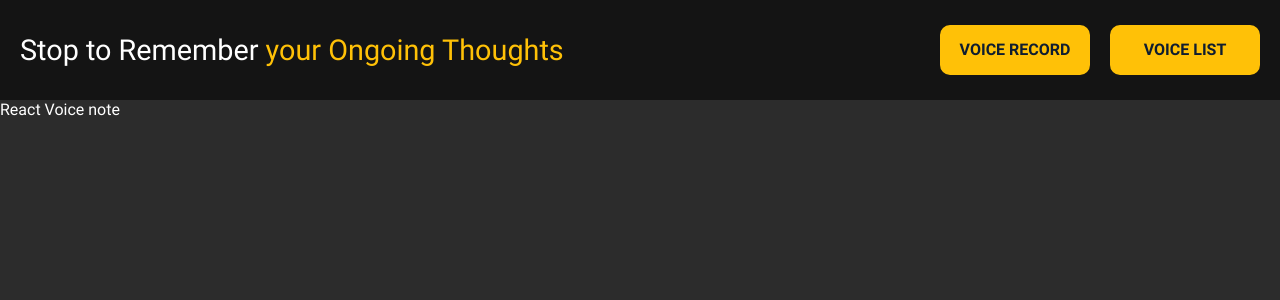
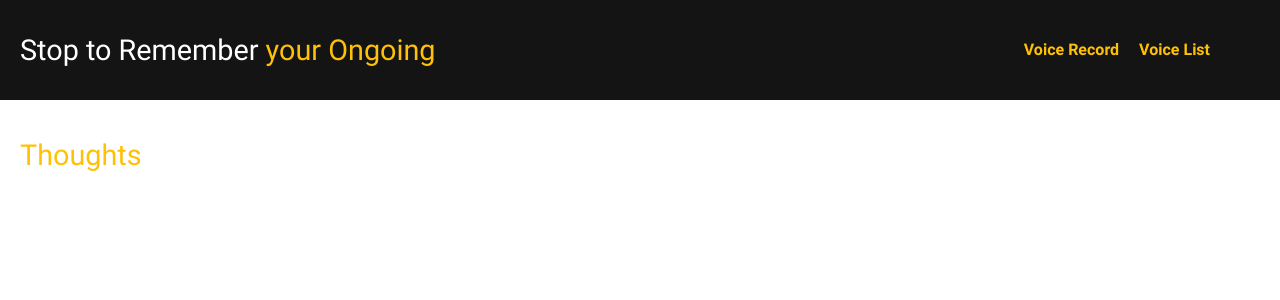
Before and after one commit to hardikk94/react-voice-note, a React (Create React App) app: page / in a window 1280 px wide. Shown: the top 300 px of the page. Built offline with nearby package versions, Linux system fonts and the light colour scheme.

Commit message:
Fixed:Header design view getting % width so whole layout messed up

```diff
--- a/src/component/header/header.js
+++ b/src/component/header/header.js
@@ -10,10 +10,10 @@ const Header = () => {
             <nav className="navbar">
                 <ul className="btn_row">
                     <li>
-                        <button type="button" to="/voice-recorder" className="btn_nav_links">Voice Record</button>
+                        <Link type="button" to="/voice-recorder" className="btn_nav_links">Voice Record</Link>
                     </li>
                     <li>
-                        <button type="button" to="/voice-list" className="btn_nav_links">Voice List</button>
+                        <Link type="button" to="/voice-list" className="btn_nav_links">Voice List</Link>
                     </li>
                 </ul>
             </nav>
--- a/src/component/header/header.scss
+++ b/src/component/header/header.scss
@@ -5,17 +5,15 @@
     height: 100px;
     background: $dark-black-14;
     display: flex;
+    position: fixed;
+    left: 0%;
+    top: 0%;
+    right: 0%;
+    bottom: auto;
+    z-index: 999;
 }
-.header ul {
-    list-style-type: none;
-}
-
-.header li {
-    width: 170px;
-}
-
 .title {
-    max-width: 60%;
+    width: 60%;
     height: 100%;
     align-items: center;
     line-height: 100px;
@@ -47,18 +45,15 @@
     justify-content: flex-end;
     align-items: center;
     height: 100%;
+    list-style-type: none;
+    margin-right: 50px;
 }
 
 .btn_nav_links {
-    border-radius: 10px;
-    text-transform: uppercase;
     font-size: 16px;
     line-height: 26px;
-    height: 50px;
-    background: $warning-color;
-    border: 2px solid $warning-color;
-    width: 150px;
     text-decoration: none;
-    color:$dark-black-0f;
+    color:$warning-color;
     font-weight: bold;
+    margin-right: 20px;
 }
--- a/src/style.scss
+++ b/src/style.scss
@@ -18,7 +18,7 @@ body {
   justify-content: center;
   box-shadow: none;
   color: $white-color;
-  background-image: linear-gradient($dark-black-2c, $dark-black-2c);
+  background-image: $white-color;
   margin: 0 auto;
   height: 100%;
 }
@@ -134,7 +134,7 @@ body {
   -moz-user-select: none;
   -ms-user-select: none;
   user-select: none;
-  width: 100%;
+
 }
 
 img {
```
